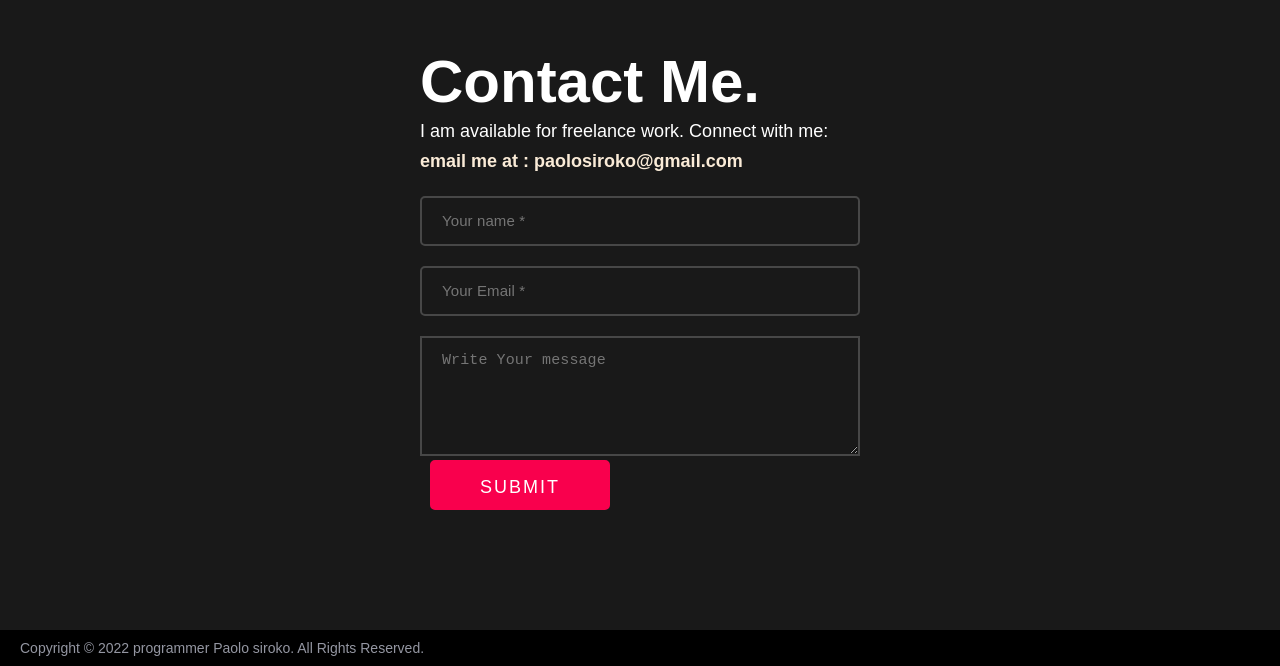
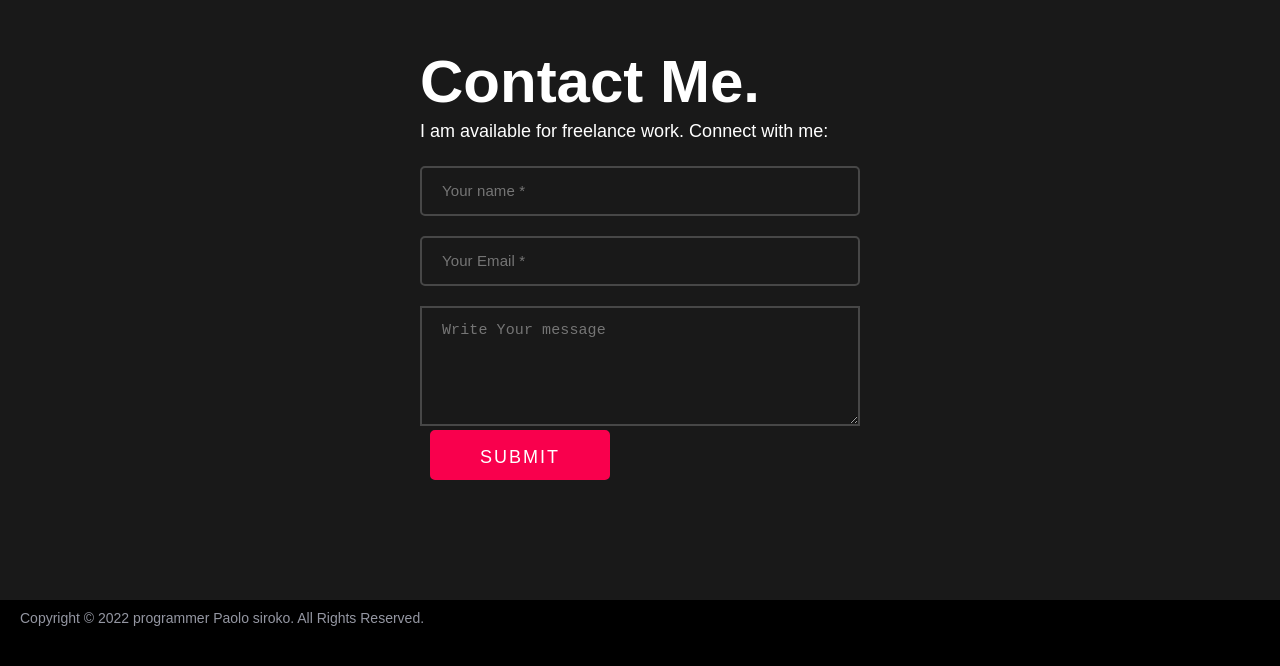
Before and after one commit to paolosiroko/portfolio, a React (Create React App) app: page / in a window 1280 px wide. Shown: the part 3252-3918 px from the top of the page. After the commit the page ends 3888 px from the top, so only its background shows below. Built offline with nearby package versions, Linux system fonts and the light colour scheme.

Commit message:
Update Contact.js
contacts fix

```diff
--- a/src/components/Contact.js
+++ b/src/components/Contact.js
@@ -35,7 +35,7 @@ function Contact() {
                         <div className="contact__meta">
                             <h1 className="hire__text">Contact Me.</h1>
                             <p className="hire__text white">I am available for freelance work. Connect with me:</p>
-                           <p className="hire__text white"><strong>email me at : </strong> <strong> paolosiroko@gmail.com</strong></p>
+
                         </div>
                         <form className='form' ref={form} onSubmit={sendEmail}>
                         <div className="input__box">
```
